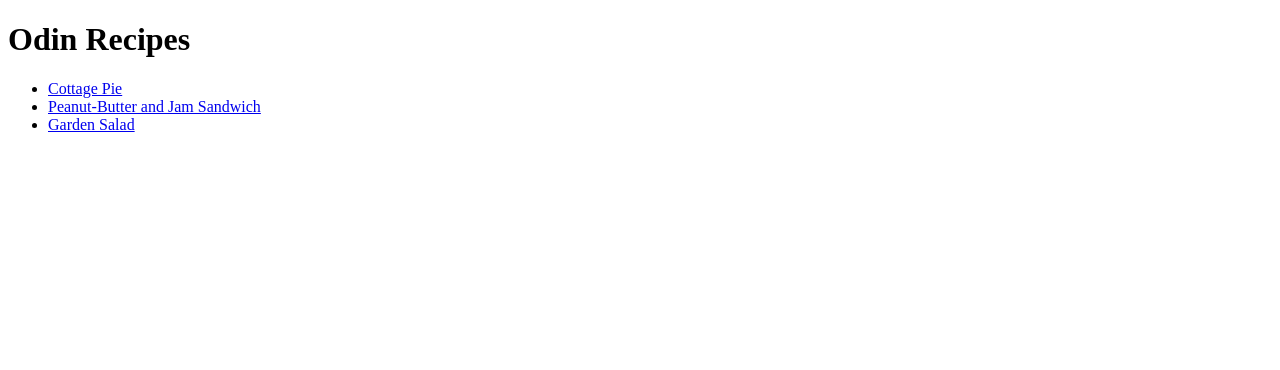
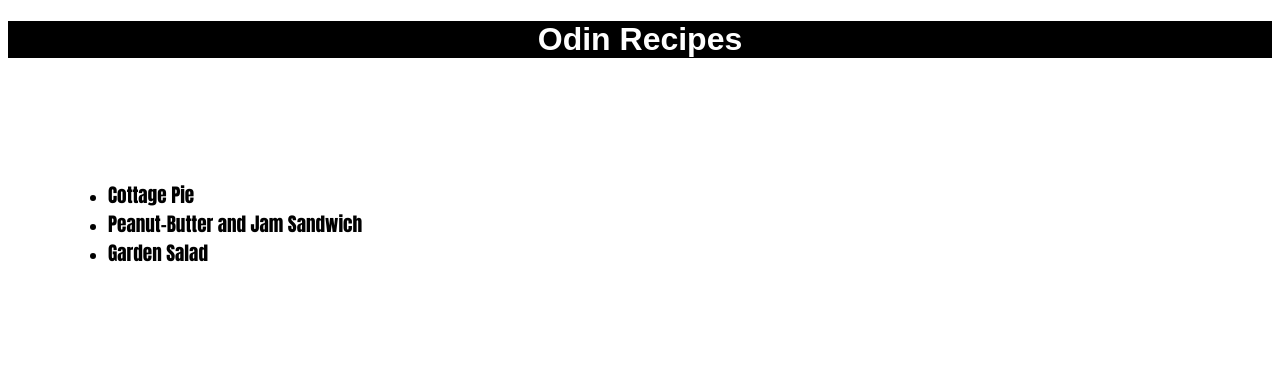
Before and after one commit to kadevandermerwe/OdinRecipes, a plain HTML site: page index.html in a window 1280 px wide. Drawn offline with Linux system fonts and the light colour scheme.

Commit message:
Added styling to titlepage

```diff
--- a/index.html
+++ b/index.html
@@ -3,15 +3,22 @@
 <head>
     <meta charset="UTF-8">
     <meta name="viewport" content="width=device-width, initial-scale=1.0">
+    <link rel="stylesheet" href="style.css">
     <title>Document</title>
 </head>
 <body>
-    <h1>Odin Recipes</h1>
-    <ul>
-        <li><a href="/recipes/cottagePie.html">Cottage Pie</a></li>
-        <li><a href="/recipes/PBJ-Sandwich.html">Peanut-Butter and Jam Sandwich</a></li>
-        <li><a href="/recipes/GardenSalad.html">Garden Salad</a></li>
-</ul>
+    <div class="nav">
+        <nav>
+
+
+        </nav>
+        <h1 id="title">Odin Recipes</h1>
+    </div>
+        <ul class="container">
+            <li><a href="/recipes/cottagePie.html">Cottage Pie</a></li>
+            <li><a href="/recipes/PBJ-Sandwich.html">Peanut-Butter and Jam Sandwich</a></li>
+            <li><a href="/recipes/GardenSalad.html">Garden Salad</a></li>
+        </ul>
 
 </body>
 </html>
--- /dev/null
+++ b/style.css
@@ -0,0 +1,23 @@
+.container {
+    max-width: 80%;
+    padding: 100px;
+    display: flex;
+    flex-direction: column;
+    font-size: larger;
+}
+.nav {
+    background-color: black;
+    text-align: center;
+}
+#title {
+    color: white;
+    font-family: Arial, Helvetica, sans-serif;
+}
+ul li a {
+    font-family: Impact, Haettenschweiler, 'Arial Narrow Bold', sans-serif;
+    text-decoration: none;
+    color: black;
+
+
+
+}
```
